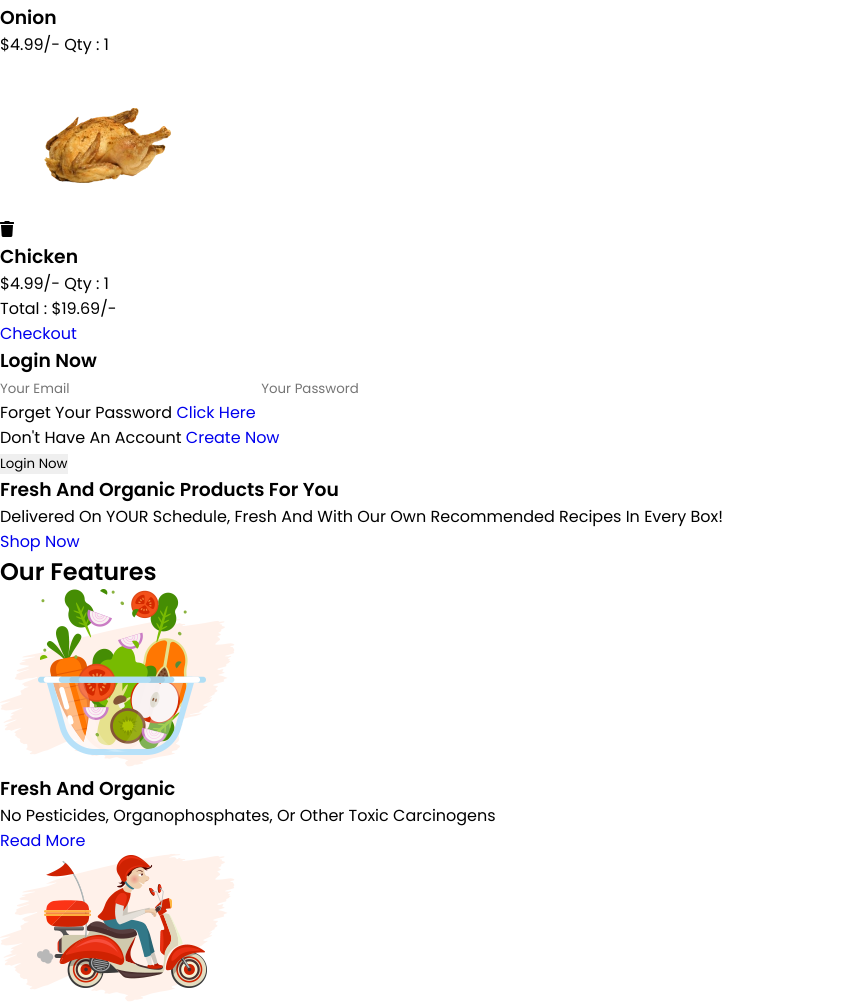
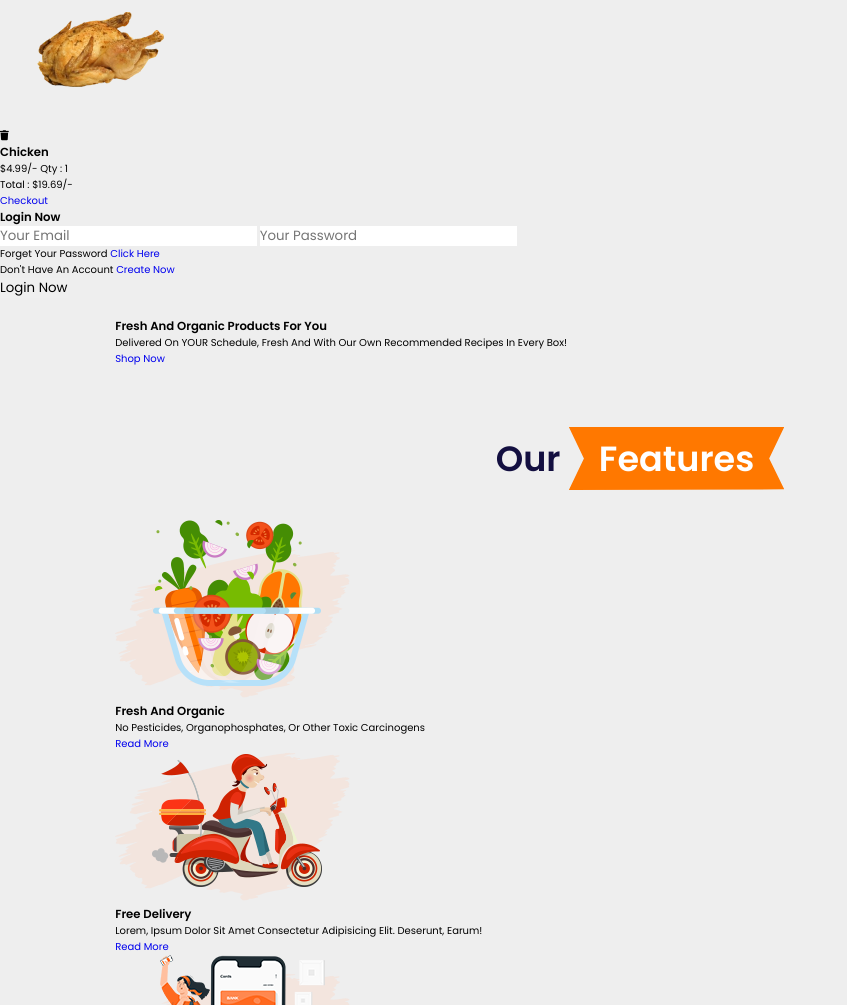
Before and after one commit to pwchusid/UltraHub, a plain HTML site: page index.html in a window 1280 px wide. Shown: the part 571-1576 px from the top of the page, without its empty margins (0-847 px from the left). Drawn offline with nearby package versions, Linux system fonts and the light colour scheme; files whose address does not match are found by name.

Commit message:
added header css

```diff
--- a/assets/styles.css
+++ b/assets/styles.css
@@ -19,3 +19,34 @@
     text-transform: capitalize;
     transition: all .2s linear;
 }
+
+html{
+    font-size: 62.5%;
+    overflow-x: hidden;
+    scroll-behavior: smooth;
+    scroll-padding-top: 7rem;
+}
+
+body{
+    background:#eee;
+}
+
+section{
+    padding:2rem 9%;
+}
+
+.heading{
+    text-align: center;
+    padding:2rem 0;
+    padding-bottom: 3rem;
+    font-size: 3.5rem;
+    color:var(--black);
+}
+
+.heading span{
+    background: var(--orange);
+    color:#fff;
+    display: inline-block;
+    padding:.5rem 3rem;
+    clip-path: polygon(100% 0, 93% 50%, 100% 99%, 0% 100%, 7% 50%, 0% 0%);
+}
```
